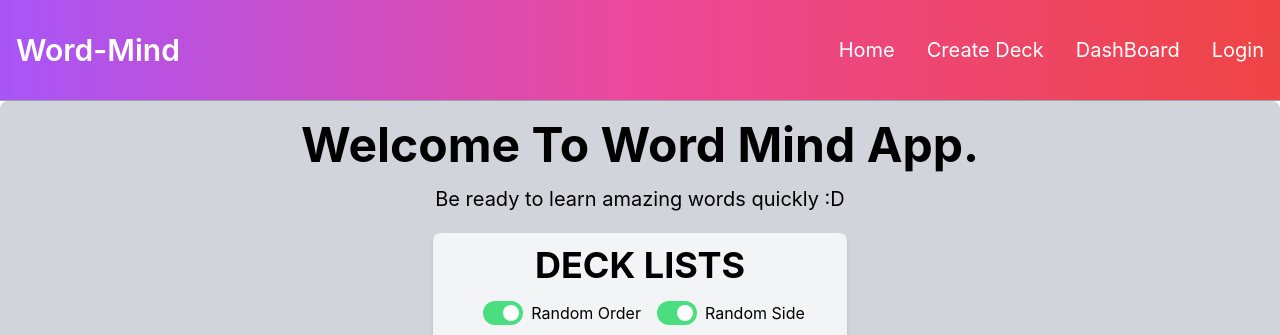
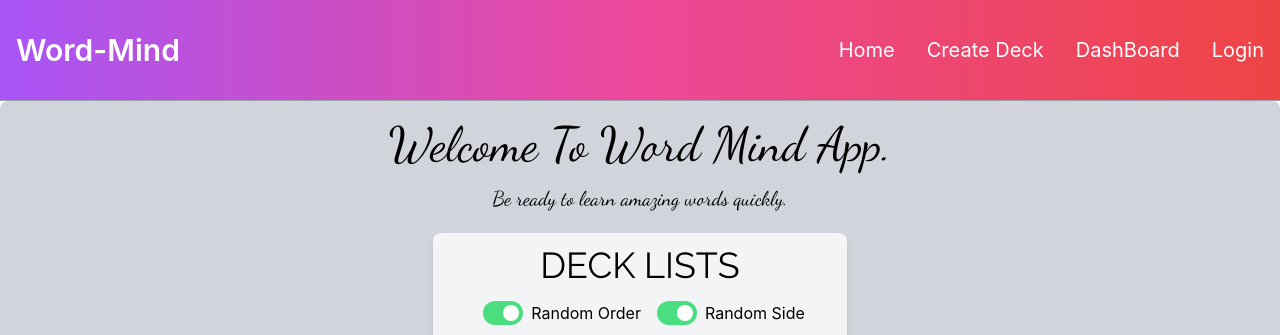
Before and after one commit to altuntas-mustafa/word-mind, a React (Create React App) app in the folder word-mind/: page / in a window 1280 px wide. Shown: the top 335 px of the page. Built offline with nearby package versions, Linux system fonts and the light colour scheme; no server answers; the database is empty.

Commit message:
fonts added

```diff
--- a/word-mind/public/index.html
+++ b/word-mind/public/index.html
@@ -5,6 +5,10 @@
     <link rel="icon" href="%PUBLIC_URL%/favicon.ico" />
     <meta name="viewport" content="width=device-width, initial-scale=1" />
     <meta name="theme-color" content="#000000" />
+    <link href="https://fonts.googleapis.com/css2?family=Raleway:wght@300;400;500;600;700&display=swap" rel="stylesheet">
+    <link href="https://fonts.googleapis.com/css2?family=Dancing+Script:wght@400;500&display=swap" rel="stylesheet">
+
+
     <meta
       name="description"
       content="Web site created using create-react-app"
--- a/word-mind/src/JS/Deck.js
+++ b/word-mind/src/JS/Deck.js
@@ -132,7 +132,7 @@ const Deck = () => {
   return (
     <div className="p-5 min-h-screen  flex justify-center ">
       <div className=" p-3 bg-gray-100 shadow-md rounded-lg  w-full md:w-1/2 lg:w-1/3">
-        <h1 className="text-4xl font-bold mb-4 flex justify-center items-center">
+        <h1 className="text-4xl  mb-4 flex justify-center items-center font-raleway">
           DECK LISTS
         </h1>
         <div className="flex flex-col md:flex-row md:items-center md:justify-center md:space-x-2 mb-4">
@@ -187,7 +187,7 @@ const Deck = () => {
         <div className="space-y-6 ml-4 sm:ml-10">
   {languages.map((language) => (
     <div key={language.id} className="border border-gray-200 p-4 rounded shadow-md mr-7">
-      <h2 className="text-2xl sm:text-3xl md:text-4xl font-semibold mb-2">{language.id}</h2>
+      <h2 className="text-2xl sm:text-3xl md:text-4xl font-semibold mb-2 text-center font-['Roboto']">{language.id}</h2>
       <ul className="space-y-3">
         {language.decks.map((deck) => (
           <li key={deck.id} className="flex items-center space-x-3">
--- a/word-mind/src/JS/Home.js
+++ b/word-mind/src/JS/Home.js
@@ -4,11 +4,11 @@ function Home() {
   return (
 
       <div className="text-center pt-5">
-        <h1 className="text-2xl md:text-3xl lg:text-4xl xl:text-5xl font-bold text-black">
+        <h1 className="text-2xl md:text-3xl lg:text-4xl xl:text-5xl font-dancing">
           Welcome To Word Mind App.
         </h1>
-        <p className="mt-4 text-sm md:text-base lg:text-lg xl:text-xl text-black">
-          Be ready to learn amazing words quickly :D
+        <p className="mt-4 text-sm md:text-base lg:text-lg xl:text-xl font-dancing">
+          Be ready to learn amazing words quickly.
         </p>
       </div>
   );
--- a/word-mind/tailwind.config.js
+++ b/word-mind/tailwind.config.js
@@ -1,10 +1,17 @@
-/** @type {import('tailwindcss').Config} */
 module.exports = {
   content: [
     "./src/**/*.{js,jsx,ts,tsx}",
   ],
   theme: {
-    extend: {},
+    fontFamily: {
+      'sans': ['ui-sans-serif', 'system-ui'],
+      'serif': ['ui-serif', 'Georgia'],
+      'mono': ['ui-monospace', 'SFMono-Regular'],
+      'display': ['Oswald'],
+      'body': ['"Open Sans"'],
+      'raleway': ['Raleway', 'sans-serif'],
+      'dancing': ['"Dancing Script"', 'cursive'],
+    },
   },
   plugins: [],
 }
```
